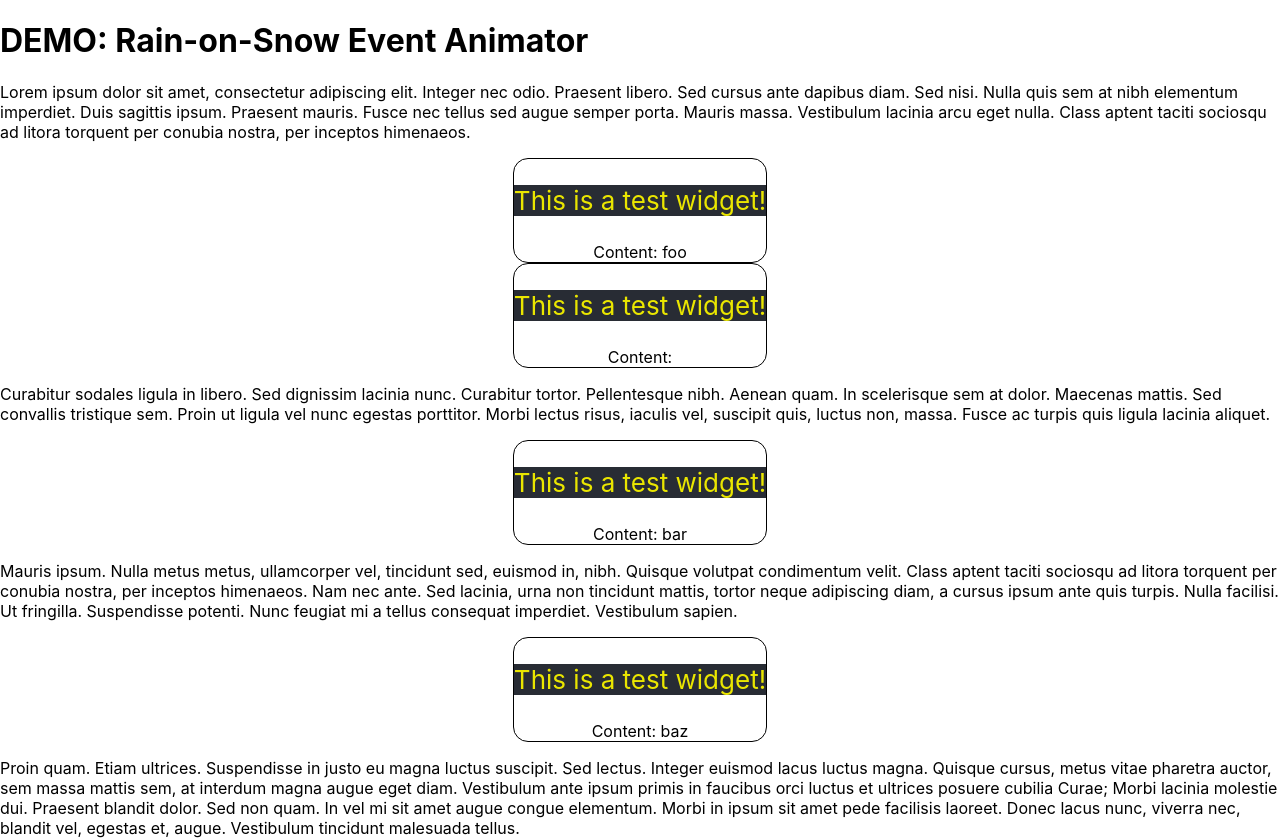
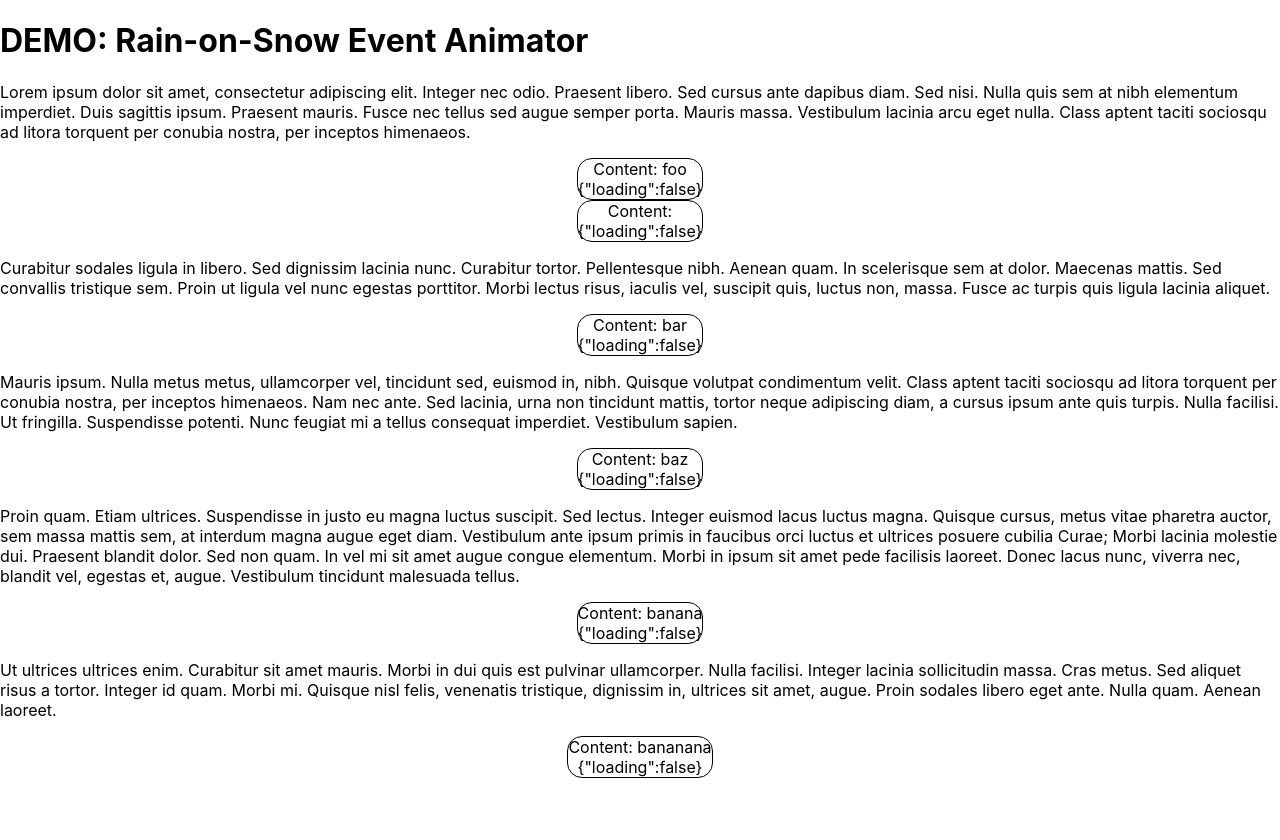
Before and after one commit to nsidc/ros-animator-widget, a React (Create React App) app: page / in a window 1280 px wide. Shown: the top 840 px of the page. After the commit the page ends 800 px from the top, so only its background shows below. Built offline with nearby package versions, Linux system fonts and the light colour scheme.

Commit message:
Basic loading state reducer

```diff
--- a/package.json
+++ b/package.json
@@ -3,6 +3,7 @@
   "version": "0.1.0",
   "private": true,
   "dependencies": {
+    "@reduxjs/toolkit": "^1.6.0",
     "react": "^17.0.2",
     "react-dom": "^17.0.2",
     "react-icons": "^4.2.0"
--- a/src/App.tsx
+++ b/src/App.tsx
@@ -1,5 +1,17 @@
 import React from 'react';
+import {
+  combineReducers,
+  Reducer,
+} from '@reduxjs/toolkit';
+
 import './style/App.css';
+import loadingState from './state/loading';
+
+const rootReducer = combineReducers({
+  loading: loadingState.reducer,
+});
+type RootReducerType = ReturnType<typeof rootReducer>;
+
 
 interface IAppProps {
   domElement: Element;
@@ -7,17 +19,24 @@ interface IAppProps {
 
 const App: React.FC<IAppProps> = (props) => {
   const animation = props.domElement.getAttribute('data-animation')
+  const [state, dispatch] = React.useReducer<Reducer<RootReducerType>>(
+    rootReducer,
+    // TODO: dedup initial state -- it's defined in the "createSlice" call too...
+    {
+      loading: true,
+    },
+  );
+
+  React.useEffect(() => {
+    if ( state.loading ) {
+      setTimeout(() => dispatch(loadingState.actions.loaded()), 5000);
+    }
+  });
 
   return (
     <div className="ros-animator-widget-container">
-      <header className="ros-animator-widget-header">
-
-        <p>
-          This is a test widget!
-        </p>
-
-      </header>
       <span>Content: {animation}</span>
+      <div>{JSON.stringify(state)}</div>
     </div>
   );
 }
--- /dev/null
+++ b/src/state/loading.ts
@@ -0,0 +1,19 @@
+import {
+  createSlice,
+} from '@reduxjs/toolkit';
+
+// TODO: DRY initialState. Why do we have to define it in createSlice _and_
+// useReducer?
+const initialState = true;
+
+const stateSlice = createSlice({
+  name: "loading",
+  initialState: initialState,
+  reducers: {
+    loaded: (prevState) => {
+      return false
+    },
+  },
+});
+
+export default stateSlice;
--- a/src/style/App.css
+++ b/src/style/App.css
@@ -4,11 +4,3 @@
   border: 1px solid;
   border-radius: 15px;
 }
-
-.ros-animator-widget-header {
-  background-color: #282c34;
-  align-items: center;
-  justify-content: center;
-  font-size: calc(10px + 2vmin);
-  color: #eae600;
-}
```
Also changed, not shown: 1 other file (tests, documents, lock files or other folders).
